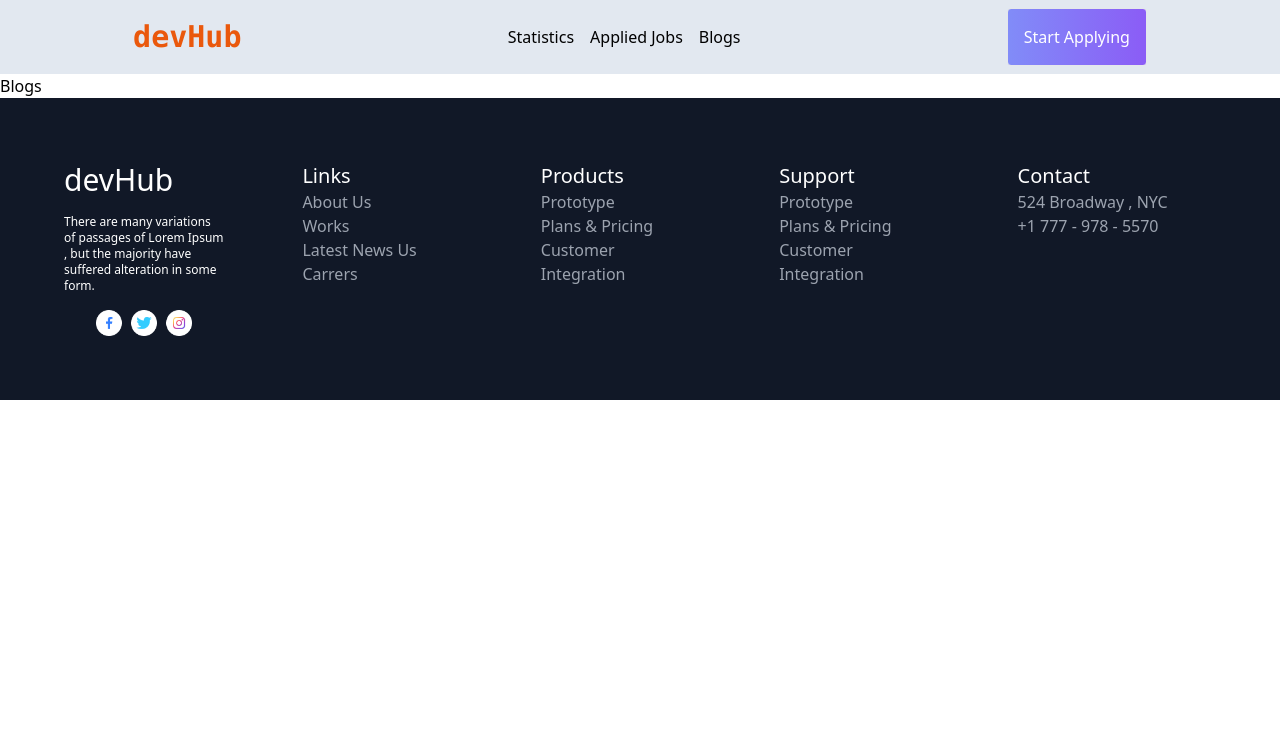
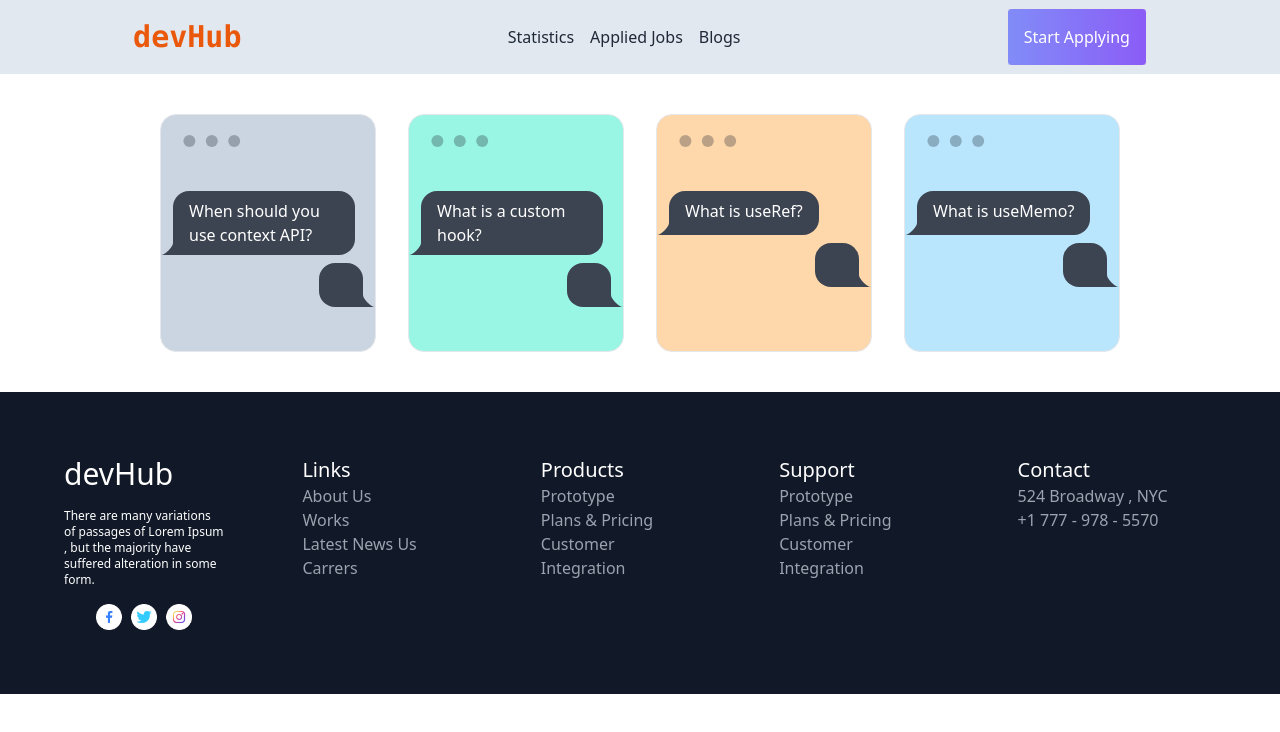
Before and after one commit to devMorshed/devHub, a React (Vite) app: page /blogs in a window 1280 px wide. Shown: the top 732 px of the page. Built offline with nearby package versions, Linux system fonts and the light colour scheme.

Commit message:
blogs structure

```diff
--- a/package.json
+++ b/package.json
@@ -10,6 +10,7 @@
   },
   "dependencies": {
     "chart.js": "^4.2.1",
+    "daisyui": "^2.51.5",
     "localforage": "^1.10.0",
     "match-sorter": "^6.3.1",
     "react": "^18.2.0",
--- a/src/components/Header.jsx
+++ b/src/components/Header.jsx
@@ -4,7 +4,7 @@ import Button from './Button';
 
 const Header = () => {
   return (
-		<div className=" py-2  sticky top-0 bg-slate-200 ">
+		<div className=" py-2  sticky top-0 bg-slate-200 z-50 ">
 			<div className="container mx-auto flex justify-around items-center">
 				<div className="brand">
 					<Link
--- a/src/pages/Blogs.jsx
+++ b/src/pages/Blogs.jsx
@@ -1,11 +1,49 @@
-import React from 'react';
+import React from "react";
 
 const Blogs = () => {
-  return (
-    <div>
-      <h3>Blogs</h3>
-    </div>
-  );
+	return (
+		<div className="container mx-auto w-3/4">
+			<div className="my-10 grid md:grid-cols-2 lg:grid-cols-4 gap-8">
+				<div className="mockup-window border bg-slate-300">
+					<div className="chat chat-start mt-10">
+						<div className="chat-bubble">
+							When should you use context API?
+						</div>
+					</div>
+					<div className="chat chat-end mb-10">
+						<div className="chat-bubble"></div>
+					</div>
+				</div>
+				<div className="mockup-window border bg-teal-200">
+					<div className="chat chat-start mt-10">
+						<div className="chat-bubble">
+							What is a custom hook?
+						</div>
+					</div>
+					<div className="chat chat-end mb-10">
+						<div className="chat-bubble"></div>
+					</div>
+				</div>
+				<div className="mockup-window border bg-orange-200">
+					<div className="chat chat-start mt-10">
+						<div className="chat-bubble">What is useRef?</div>
+					</div>
+					<div className="chat chat-end mb-10">
+						<div className="chat-bubble"></div>
+					</div>
+				</div>
+				<div className="mockup-window border bg-sky-200">
+					<div className="chat chat-start mt-10">
+						<div className="chat-bubble">What is useMemo?</div>
+					</div>
+					<div className="chat chat-end mb-10">
+						<div className="chat-bubble"></div>
+					</div>
+				</div>
+			</div>
+		</div>
+	);
 };
 
-export default Blogs;<h3>Blogs</h3>
+export default Blogs;
+<h3>Blogs</h3>;
--- a/tailwind.config.js
+++ b/tailwind.config.js
@@ -4,5 +4,5 @@ export default {
 	theme: {
 		extend: {},
 	},
-	plugins: [],
+	plugins: [require("daisyui")],
 };
```
Also changed, not shown: 1 other file (tests, documents, lock files or other folders).
